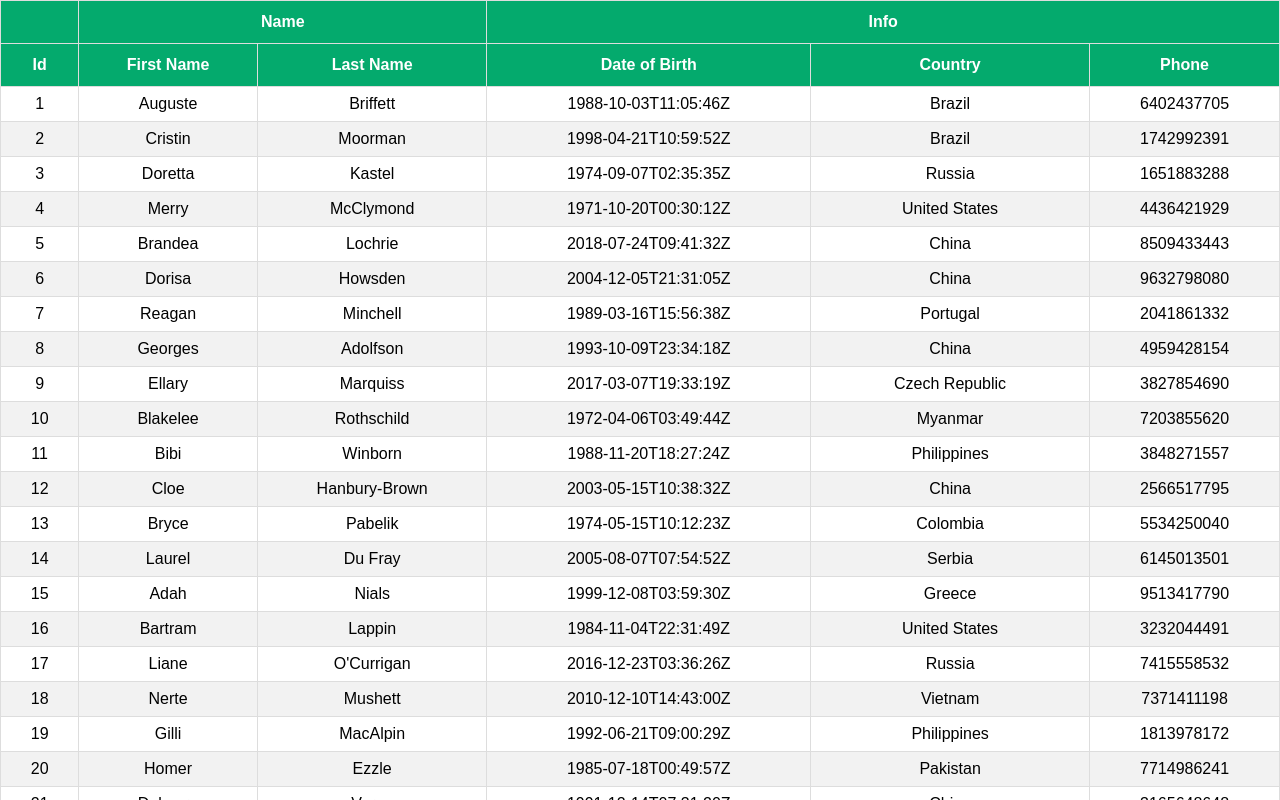
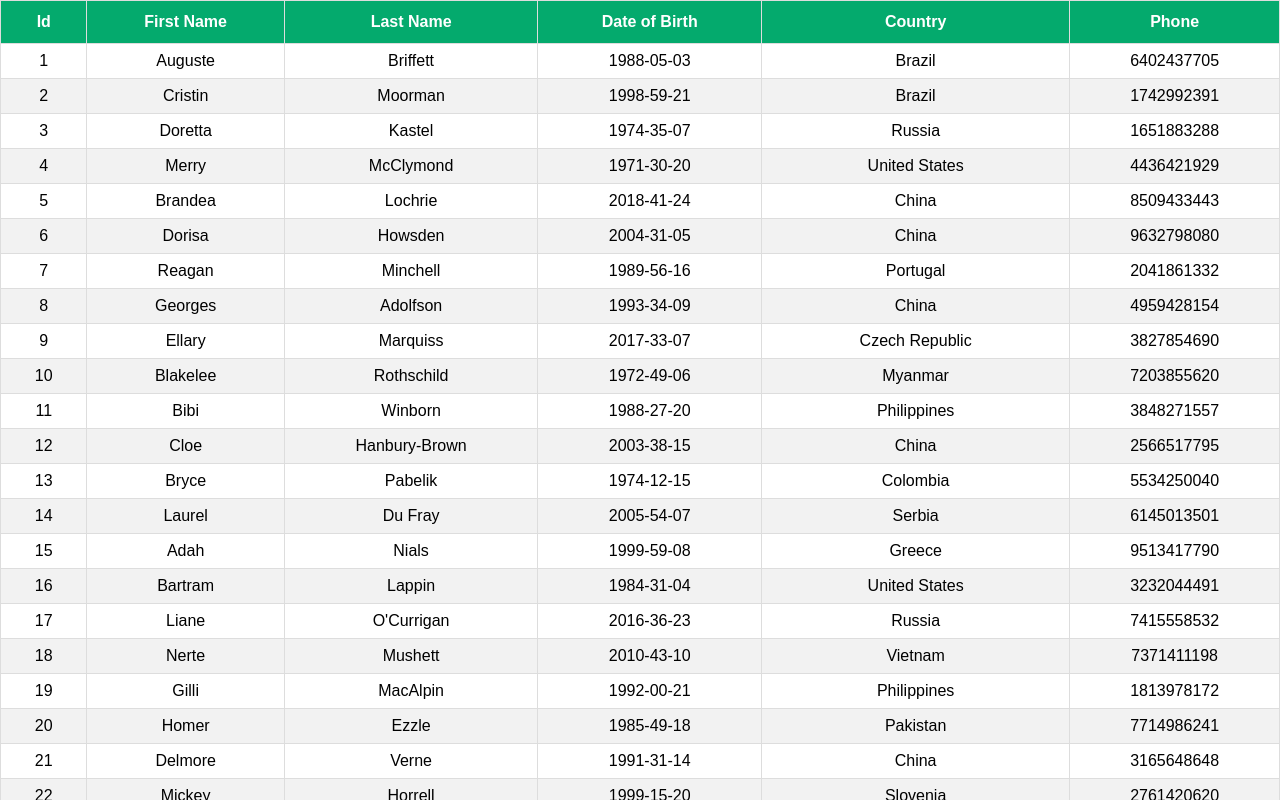
Before and after one commit to swagfinger/swagfinger-testing-react-table, a React (Create React App) app: page / in a window 1280 px wide. Shown: the top 800 px of the page. Built offline with nearby package versions, Linux system fonts and the light colour scheme.

Commit message:
SORTING and FORMATTING DATE

```diff
--- a/package.json
+++ b/package.json
@@ -6,6 +6,7 @@
     "@testing-library/jest-dom": "^5.16.5",
     "@testing-library/react": "^13.4.0",
     "@testing-library/user-event": "^13.5.0",
+    "date-fns": "^2.29.3",
     "react": "^18.2.0",
     "react-dom": "^18.2.0",
     "react-scripts": "5.0.1",
--- a/src/components/SortingTable.js
+++ b/src/components/SortingTable.js
@@ -7,8 +7,8 @@ import './table.css';
 const SortingTable = () => {
 
   // useMemo to memoize columns - to ensure data is not recalculated
-  // const columns = useMemo(()=> COLUMNS, []);
-  const columns = useMemo(()=> GROUPED_COLUMNS, []);
+  // const columns = useMemo(()=> GROUPED_COLUMNS, []);
+  const columns = useMemo(()=> COLUMNS, []);
   const data = useMemo(()=> MOCK_DATA, []);
 
   const {getTableProps, getTableBodyProps, headerGroups, footerGroups, rows, prepareRow} = useTable({
--- a/src/components/columns.js
+++ b/src/components/columns.js
@@ -1,3 +1,5 @@
+import {format} from 'date-fns';
+
 export const COLUMNS = [
   {
     Header: 'Id',
@@ -17,7 +19,11 @@ export const COLUMNS = [
   {
     Header: 'Date of Birth',
     Footer: 'Date of Birth',
-    accessor: 'date_of_birth'
+    accessor: 'date_of_birth',
+    // controls what is rendered in ui
+    Cell: ({value})=>{
+      return format(new Date(value), 'yyyy-mm-dd')
+    }
   },
   {
     Header: 'Country',
```
Also changed, not shown: 1 other file (tests, documents, lock files or other folders).
